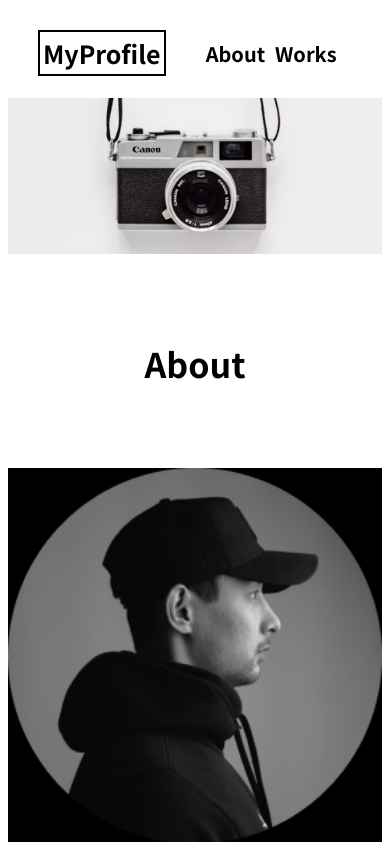
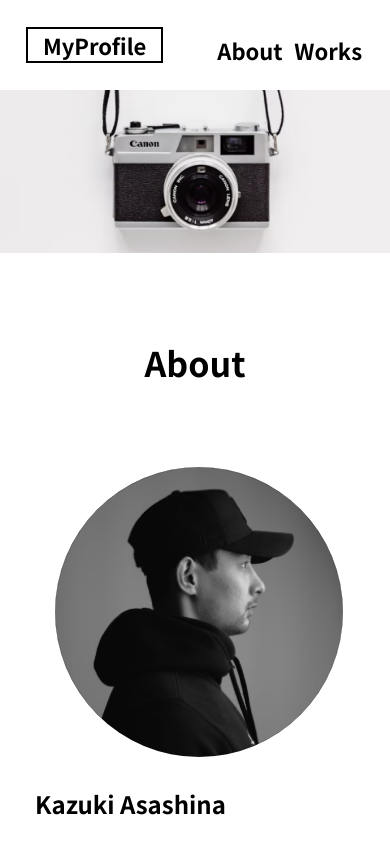
Before and after one commit to mamahamihami/html-css-pracitical, a plain HTML site: page kadai_001/index.html in a window 390 px wide. Shown: the top 842 px of the page. Drawn offline with Linux system fonts and the light colour scheme.

Commit message:
Add files via upload

```diff
--- a/kadai_001/css/style.css
+++ b/kadai_001/css/style.css
@@ -1,48 +1,43 @@
-body {
+.wrapper {
     color: #000000;
     background-color: #ffffff;
     font-family: "Noto Sans JP", sans-serif;
     font-optical-sizing: auto;
     font-weight: bold;
     font-style: normal;
+    margin: 0;
 }
 
 .main_img img {
     width: 100%;
 }
 
-.nav_parent {
+header div {
     display: flex;
+    justify-content: space-around;
+    align-items: center;
     height: 90px;
     font-size: 34px;
 
 }
 
-.nav_child1 {
+
+.rogo {
     display: inline-block;
-    flex-basis: 20%;
-    margin: 25%;
-    text-align: center;
-    align-self: center;
     border: solid 2px #000000;
+    padding: 0 20px;
+    margin: 0 30px;
+
+
 
 }
 
-.nav_child2 {
-    display: inline-block;
-    flex-basis: 25%;
-    text-align: right;
-    margin-right: 10px;
-    align-self: center;
+.nav_child {
+    text-decoration: none;
+    color: #000000;
+    margin: 0 30px;
 }
 
-.nav_child3 {
-    display: inline-block;
-    flex-basis: 25%;
-    text-align: left;
-    align-self: center;
-    margin-right: 10%;
-}
 
 h2 {
     font-size: 34px;
@@ -63,6 +58,7 @@ p {
 
 .about_img img {
     margin-right: 60px;
+    border-radius: 50%;
 }
 
 .about_contents {
@@ -107,24 +103,26 @@ footer {
 
 @media screen and (max-width:767px) {
 
+    body{
+        margin: 0;
+    }
+
     .wrapper {
         overflow: hidden;
     }
 
-    .nav_child1 {
-        margin: 0 30px;
-        padding: 3px;
-        font-size: 25px;
+    .rogo {
+        padding: 0 15px;
+        font-size: 22px;
+        margin: 0;
     }
 
-    .nav_child2 {
-        font-size: 20px;
-    }
+    .nav_child{
+        font-size: 22px;
+        margin: 0 2px;
 
-    .nav_child3 {
-        font-size: 20px;
+       }
 
-    }
 
 
     img {
@@ -132,9 +130,16 @@ footer {
         height: 100%;
     }
 
+    .about_img img{
+        width: 90%;
+        margin: 0 20px;
+
+    }
+
     .about {
 
         display: block;
+        margin: 0 35px;
     }
 
 
--- a/kadai_001/index.html
+++ b/kadai_001/index.html
@@ -16,11 +16,13 @@
     <body>
         <div class="wrapper">
             <header>
-                <nav class="nav_parent">
-                    <div class="nav_child1">MyProfile</div>
-                    <div class="nav_child2">About</div>
-                    <div class="nav_child3">Works</div>
-                </nav>
+                <div>
+                    <h2 class="rogo">MyProfile</h2>
+                    <nav>
+                        <a href="#" class="nav_child">About</a>
+                        <a href="#" class="nav_child">Works</a>
+                    </nav>
+                </div>
             </header>
 
             <main>
```
